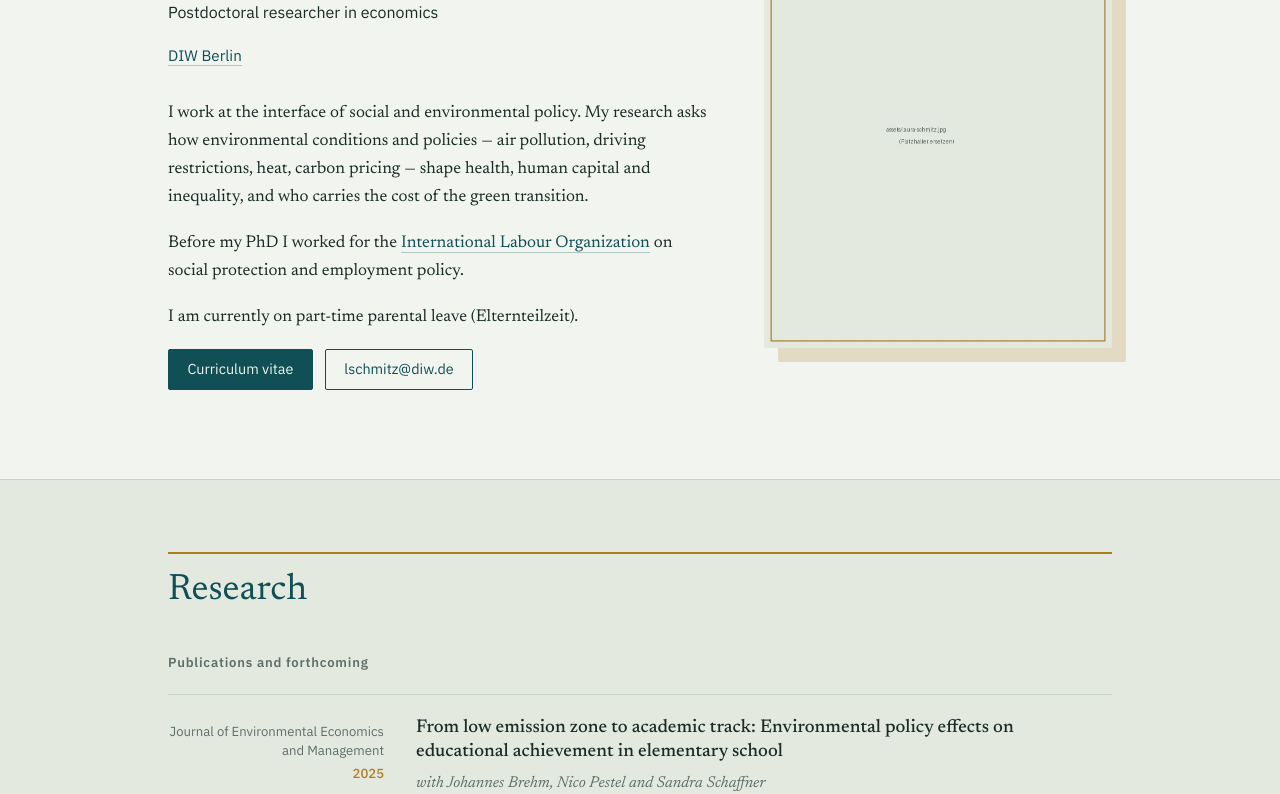
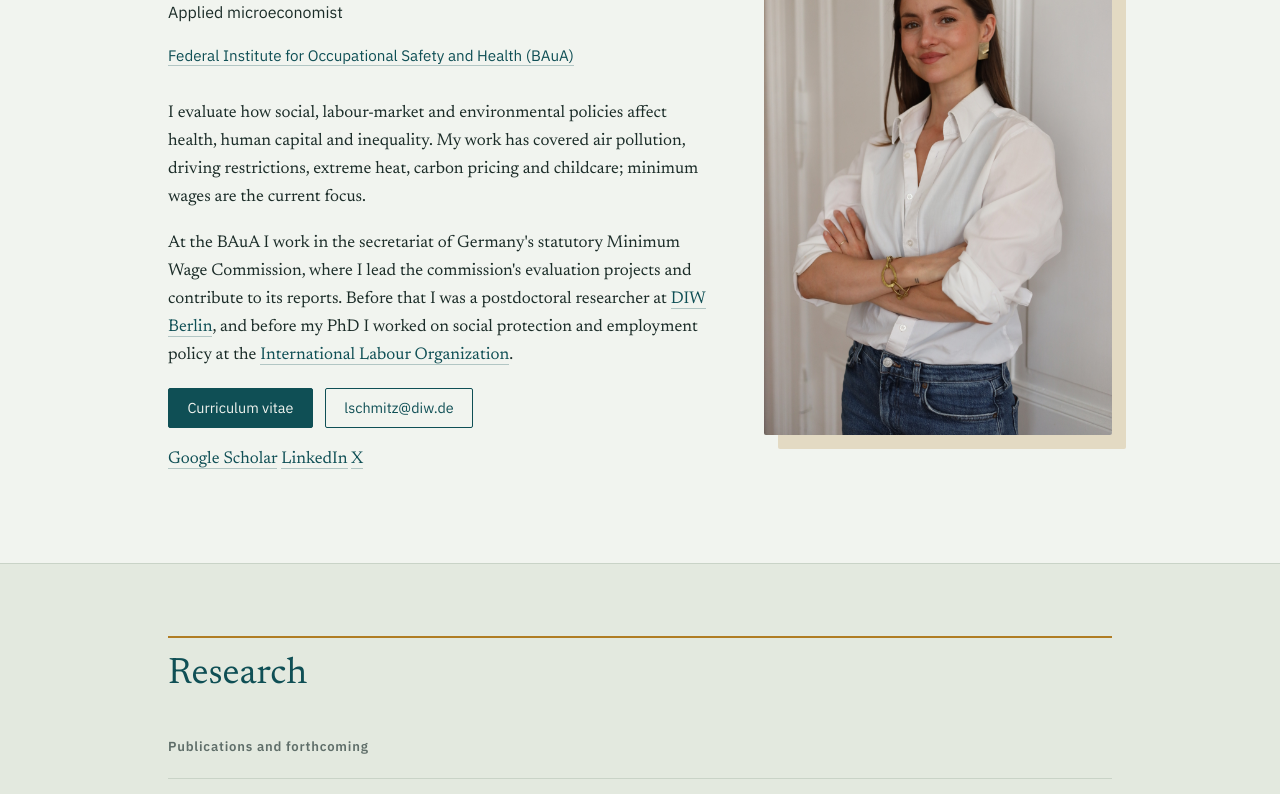
Before and after one commit to Laura1Schmitz/lauraschmitz.github.io, a plain HTML site: page index.html in a window 1280 px wide. Shown: the part 202-996 px from the top of the page. Drawn offline with Linux system fonts and the light colour scheme.

Commit message:
Update index.html

```diff
--- a/index.html
+++ b/index.html
@@ -4,9 +4,9 @@
 <meta charset="utf-8">
 <meta name="viewport" content="width=device-width, initial-scale=1">
 <title>Laura Schmitz — Economist</title>
-<meta name="description" content="Laura Schmitz is a postdoctoral researcher at DIW Berlin working at the interface of social and environmental policy.">
+<meta name="description" content="Laura Schmitz is an applied microeconomist at the Federal Institute for Occupational Safety and Health (BAuA), evaluating social, labour-market and environmental policy.">
 <meta property="og:title" content="Laura Schmitz">
-<meta property="og:description" content="Postdoctoral researcher at DIW Berlin — social and environmental policy, health, and human capital.">
+<meta property="og:description" content="Applied microeconomist — social, labour-market and environmental policy evaluation.">
 <meta property="og:type" content="website">
 <link rel="preconnect" href="https://fonts.googleapis.com">
 <link rel="preconnect" href="https://fonts.gstatic.com" crossorigin>
@@ -37,33 +37,37 @@
     <div class="hero-grid">
       <div class="hero-text">
         <h1>Laura&nbsp;Schmitz</h1>
-        <p class="role">Postdoctoral researcher in economics</p>
+        <p class="role">Applied microeconomist</p>
         <p class="affil">
-          <a href="https://www.diw.de/en">DIW Berlin</a>
+          <a href="https://www.baua.de/EN">Federal Institute for Occupational Safety and Health (BAuA)</a>
         </p>
 
-        <p>I work at the interface of social and environmental policy. My research asks how
-          environmental conditions and policies — air pollution, driving restrictions, heat,
-          carbon pricing — shape health, human capital and inequality, and who carries the
-          cost of the green transition.</p>
+        <p>I evaluate how social, labour-market and environmental policies affect
+          health, human capital and inequality. My work has covered air pollution,
+          driving restrictions, extreme heat, carbon pricing and childcare; minimum
+          wages are the current focus.</p>
 
-        <p>Before my PhD I worked for the
-          <a href="https://www.ilo.org/">International Labour Organization</a>
-          on social protection and employment policy.</p>
-
-        <p>I am currently on part-time parental leave (Elternteilzeit).</p>
+        <p>At the BAuA I work in the secretariat of Germany's statutory Minimum Wage
+          Commission, where I lead the commission's evaluation projects and contribute
+          to its reports. Before that I was a postdoctoral researcher at
+          <a href="https://www.diw.de/en">DIW Berlin</a>, and before my PhD I worked on
+          social protection and employment policy at the
+          <a href="https://www.ilo.org/">International Labour Organization</a>.</p>
 
         <p class="actions">
-          <a class="button" href="https://drive.google.com/file/d/1Zl8_0KRvMqFADC-BQxEpVJsFDanPOJ7g/view?usp=sharing">Curriculum vitae</a>
+          <a class="button" href="assets/CV_Academic.pdf">Curriculum vitae</a>
           <a class="button ghost" href="mailto:lschmitz@diw.de">lschmitz@diw.de</a>
-          <!-- Optional: Google Scholar, LinkedIn, Bluesky — einfach nach dem Muster oben ergänzen:
-          <a class="button ghost" href="https://scholar.google.com/citations?user=DEINE_ID">Google Scholar</a>
-          -->
+        </p>
+
+        <p class="profiles">
+          <a href="https://scholar.google.com/citations?user=5qyxVocAAAAJ&amp;hl=en">Google Scholar</a>
+          <a href="https://de.linkedin.com/in/laura-schmitz-ba1ab287">LinkedIn</a>
+          <a href="https://x.com/Laura_schmitz1">X</a>
         </p>
       </div>
 
       <figure class="portrait">
-        <img src="assets/laura-schmitz.jpg" alt="Laura Schmitz" width="640" height="800">
+        <img src="assets/standing.JPEG" alt="Laura Schmitz">
       </figure>
     </div>
   </section>
@@ -244,7 +248,7 @@
         </li>
         <li class="work">
           <div class="meta"><span class="venue">Bildung.Table, guest article</span><span class="year">2022</span></div>
-          <div class="body"><h4>Lasst Kinder und Eltern wählen!</h4></div>
+          <div class="body"><h4><a href="https://table.media/bildung/tablestandpunkt/lasst-kinder-und-eltern-waehlen">Lasst Kinder und Eltern wählen!</a></h4></div>
         </li>
         <li class="work">
           <div class="meta"><span class="venue">Frankfurter Rundschau, guest article</span><span class="year">2022</span></div>
@@ -267,11 +271,14 @@
       <div class="contact-grid">
         <div>
           <h3>Email</h3>
+          <!-- BAuA-Adresse eintragen, sobald du sie oeffentlich fuehren willst -->
           <p><a href="mailto:lschmitz@diw.de">lschmitz@diw.de</a></p>
         </div>
         <div>
           <h3>Post</h3>
-          <p>DIW Berlin<br>Anton-Wilhelm-Amo-Straße 58<br>10117 Berlin, Germany</p>
+          <p>Geschäfts- und Informationsstelle für den Mindestlohn<br>
+             c/o Bundesanstalt für Arbeitsschutz und Arbeitsmedizin<br>
+             Nöldnerstraße 40–42<br>10317 Berlin, Germany</p>
         </div>
       </div>
     </div>
```
